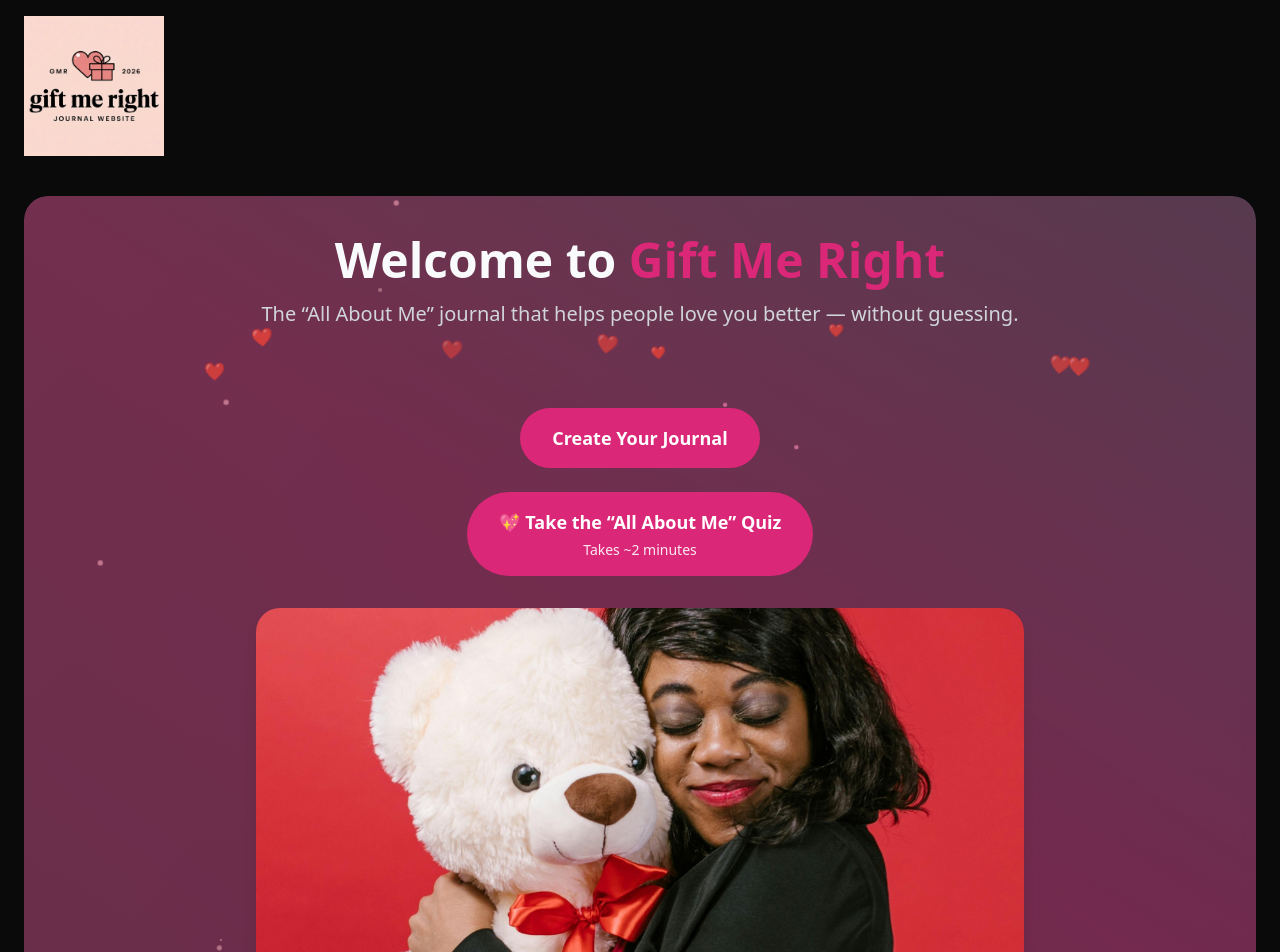
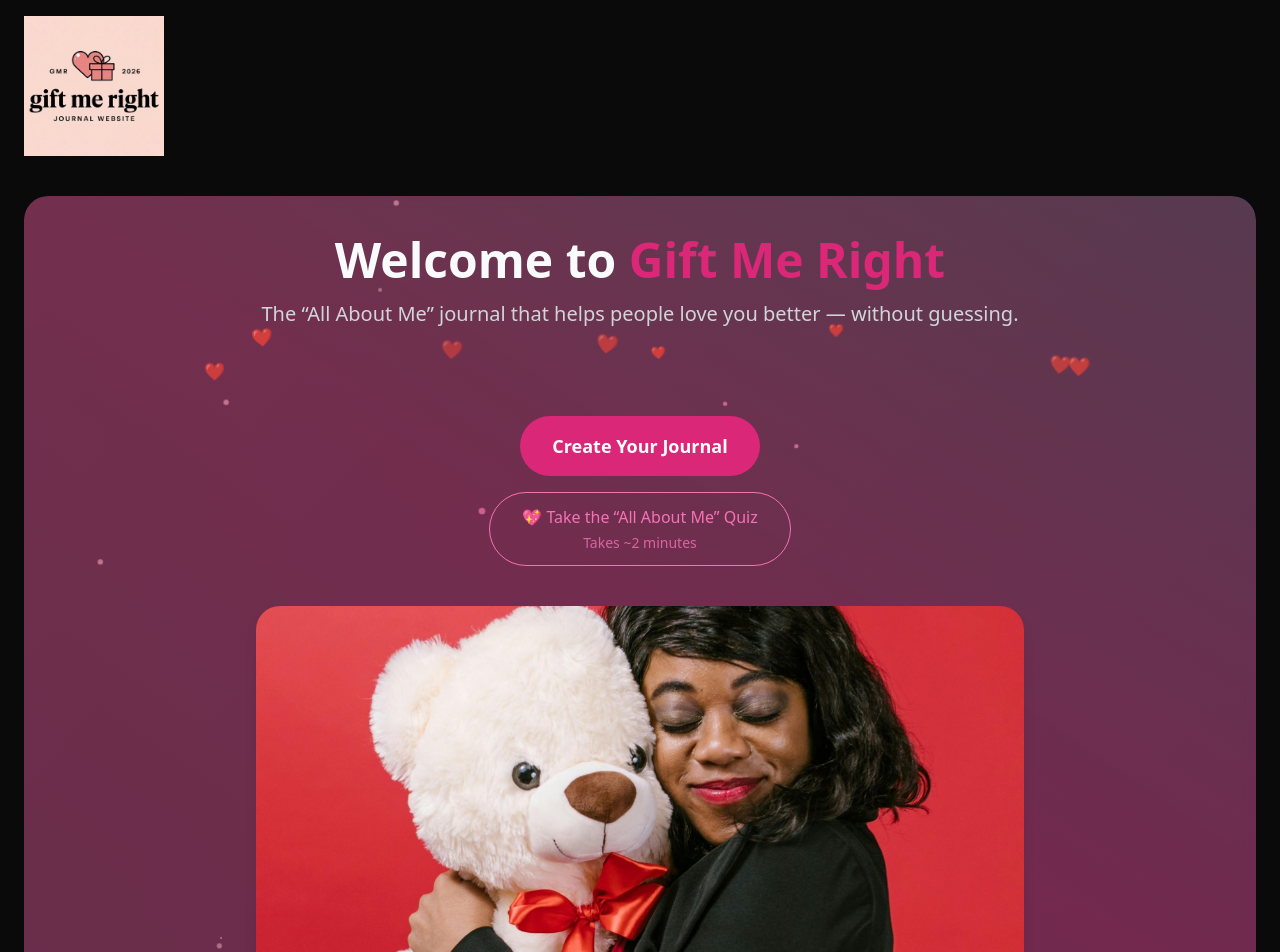
Before and after one commit to GiftMeRight/Gift-Me-Right-Official, a Next.js app: page / in a window 1280 px wide. Shown: the top 952 px of the page. Built offline with nearby package versions, Linux system fonts and the light colour scheme.

Commit message:
Update page.jsx

```diff
--- a/app/page.jsx
+++ b/app/page.jsx
@@ -82,25 +82,30 @@ export default function HomePage() {
             ))}
           </div>
 
-          {/* CTA */}
+          {/* PRIMARY + SECONDARY CTA */}
+          <div className="mt-8 flex flex-col items-center gap-4">
+            {/* Primary: Direct Builder */}
             <a
               href="/create"
-            className="mt-6 inline-block bg-pink-600 text-white px-8 py-4 rounded-full text-lg font-semibold transition transform hover:scale-105 hover:shadow-lg"
+              className="inline-block bg-pink-600 text-white px-8 py-4 rounded-full text-lg font-semibold transition transform hover:scale-105 hover:shadow-lg"
             >
               Create Your Journal
             </a>
+
+            {/* Secondary: Quiz */}
             <a
               href="/quiz"
-  className="mt-6 inline-block bg-pink-600 text-white px-8 py-4 rounded-full text-lg font-semibold transition transform hover:scale-105 hover:shadow-lg text-center"
+              className="inline-block border border-pink-400 text-pink-600 dark:text-pink-400 px-8 py-3 rounded-full text-base font-medium transition transform hover:scale-105 hover:bg-pink-50 dark:hover:bg-gray-800 text-center"
             >
               💖 Take the “All About Me” Quiz
-  <span className="block text-sm font-normal opacity-90 mt-1">
+              <span className="block text-sm opacity-80 mt-1">
                 Takes ~2 minutes
               </span>
             </a>
+          </div>
 
           {/* Hero image */}
-          <div className="relative w-full max-w-3xl h-64 md:h-96 rounded-3xl overflow-hidden shadow-lg mt-8">
+          <div className="relative w-full max-w-3xl h-64 md:h-96 rounded-3xl overflow-hidden shadow-lg mt-10">
             <Image
               src="/images/hero-gift.jpg"
               alt="Beautiful gift wrapping"
@@ -226,7 +231,6 @@ export default function HomePage() {
         </div>
       </SectionGlow>
 
-
       {/* FINAL CTA */}
       <SectionGlow>
         <div className="relative w-full max-w-3xl h-64 md:h-96 mx-auto rounded-3xl overflow-hidden shadow-lg mb-6">
```
Lines whose indentation alone changed are shown as unchanged.
